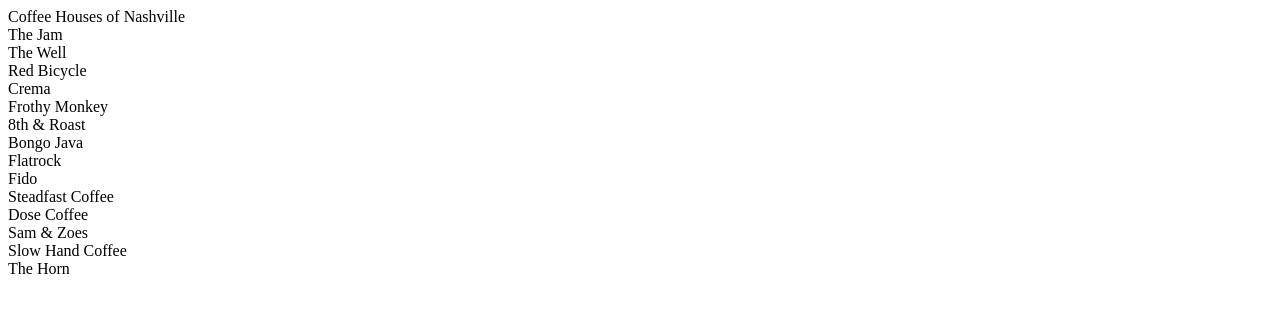
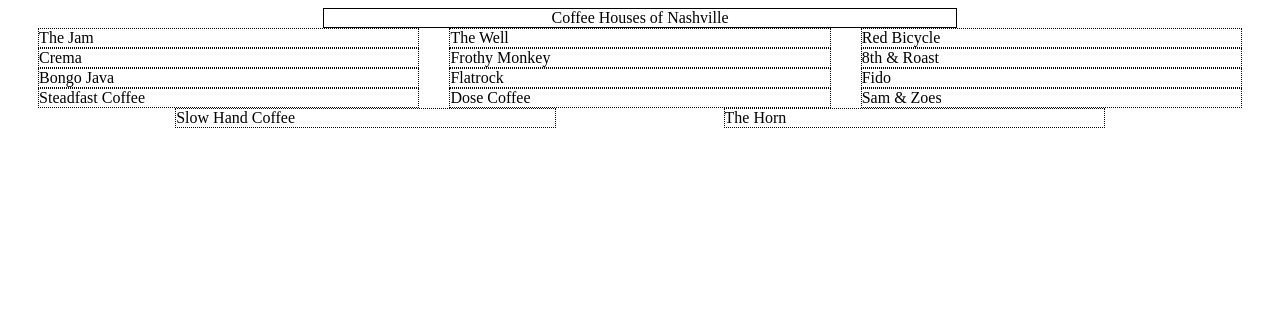
Before and after one commit to anneraev/Chapter4_Flexbox, a plain HTML site: page index.html in a window 1280 px wide. Drawn offline with Linux system fonts and the light colour scheme.

Commit message:
styling completed

```diff
--- a/index.html
+++ b/index.html
@@ -9,8 +9,8 @@
 </head>
 <body>
     <header class="pageHeader">Coffee Houses of Nashville</header>
+    <article class="list">
 
-<article class="list">
         <section class="shop">The Jam</section>
         <section class="shop">The Well</section>
         <section class="shop">Red Bicycle</section>
--- a/style.css
+++ b/style.css
@@ -0,0 +1,20 @@
+.pageHeader {
+    border: 1px solid black;
+    display: flex;
+    justify-content: center;
+    align-content: center;
+    width: 50%;
+    margin: auto;
+}
+
+
+.list {
+    display: flex;
+    flex-flow: row wrap;
+    justify-content: space-evenly;
+}
+
+.shop {
+    border: 1px dotted black;
+    flex-basis: 30%;
+}
```
Lines whose indentation alone changed are shown as unchanged.
